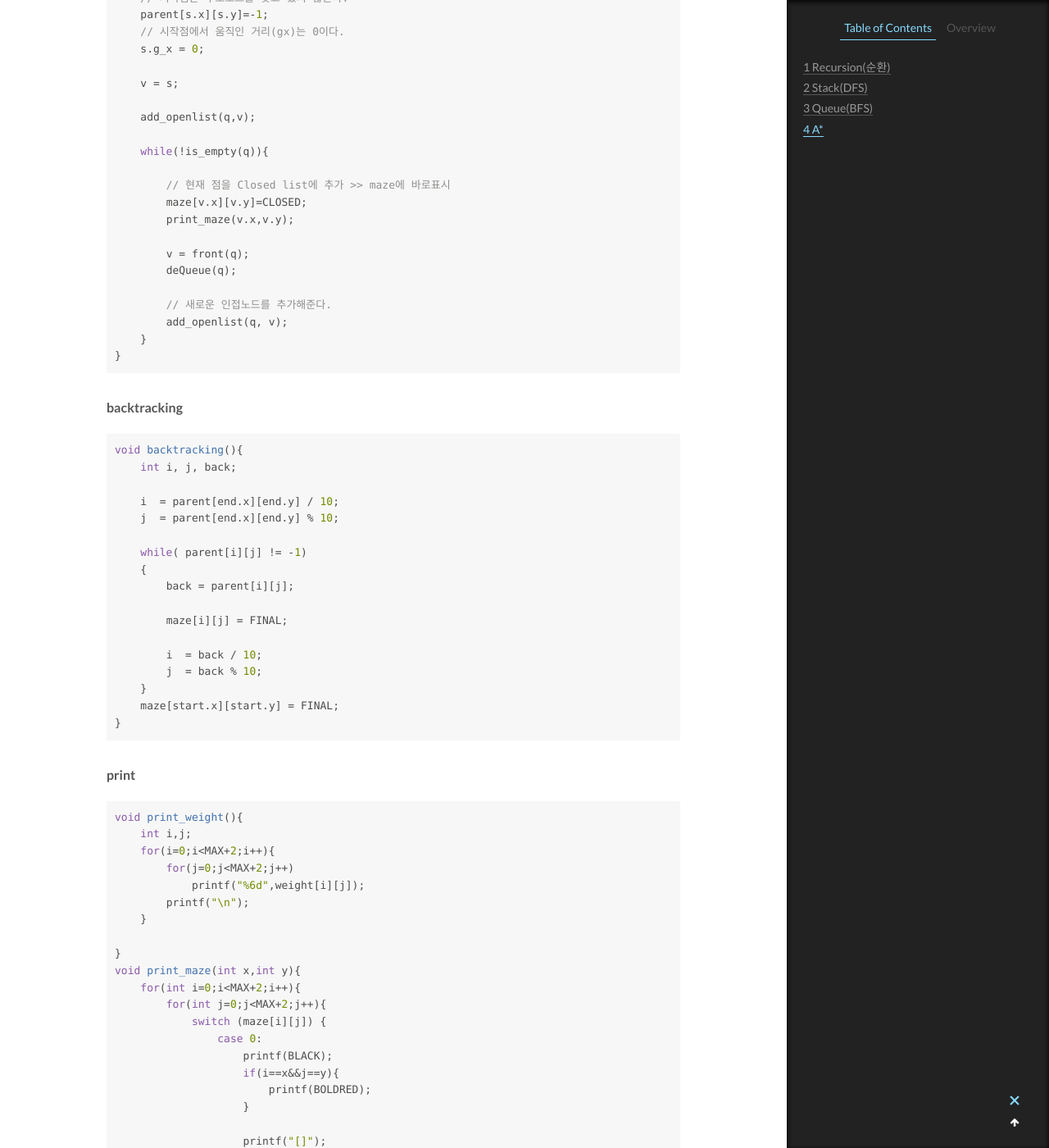
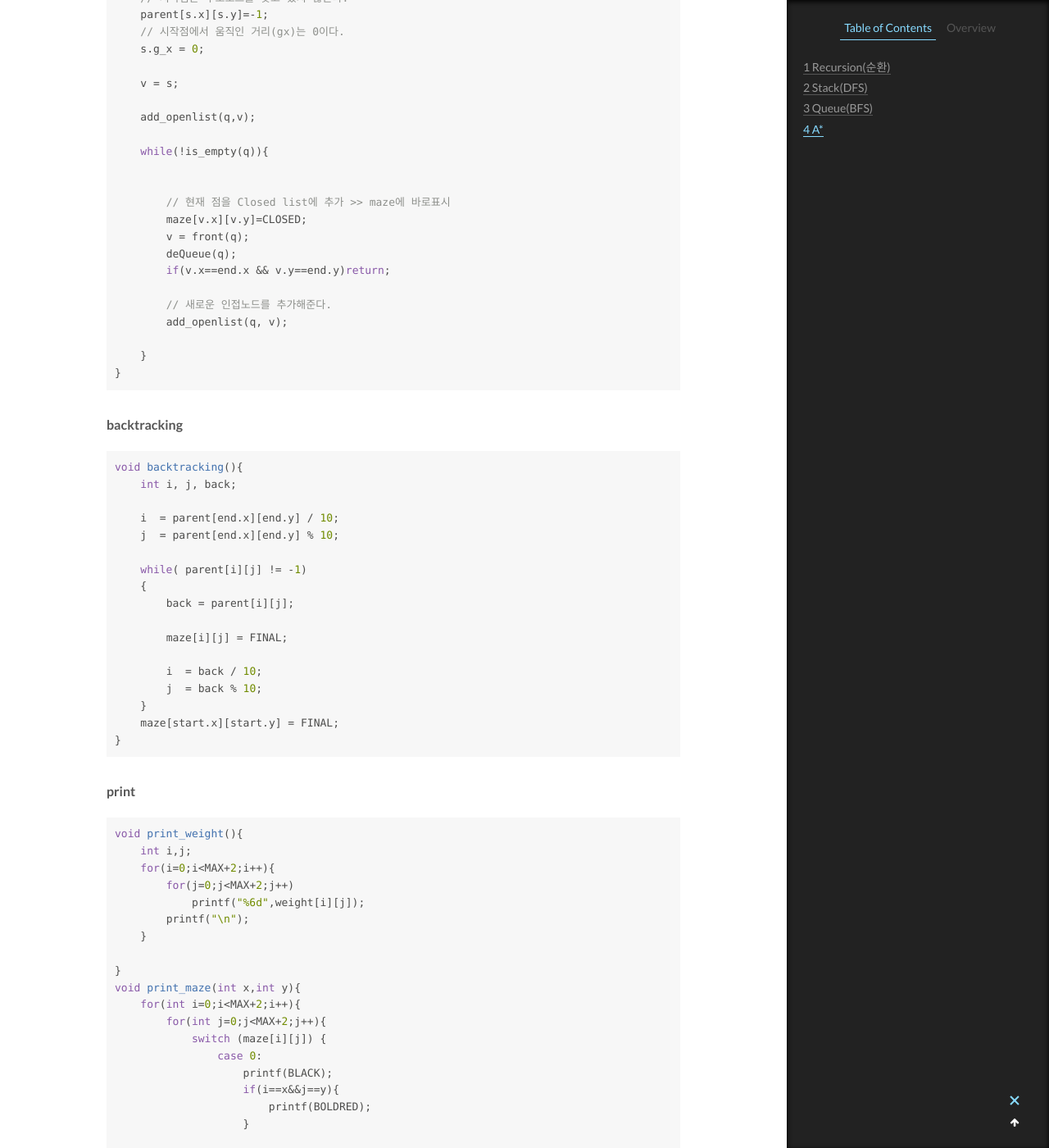
Before and after one commit to dh00023/dh00023.github.io, a Jekyll site: the page built from _posts/2018-05-19-algorithm-maze.md, in a window 1280 px wide and 1400 px high, scrolled down 20273 px. Shown: the whole window at 82% size. Built offline with Jekyll 4.4.1, drawn with Linux system fonts in a browser that asks for light colours; part of the change alters nothing that is shown; some of the changed text lies outside the part shown.

Commit message:
astar알고리즘 수정

````diff
--- a/_posts/2018-05-19-algorithm-maze.md
+++ b/_posts/2018-05-19-algorithm-maze.md
@@ -871,13 +871,12 @@ void enQueue(Queue * q,Vertex v){
 
     //우선순위큐
     // with insertion-sort, begin sorting process.
-    while( tq!= NULL)
-    {
+    while( tq!= NULL){
         key = weight[v.x][v.y];
 
         if( key < weight[tq->ver.x][tq->ver.y]){
-            tmp = q->rear->ver;
-            q->rear->ver = v;
+            tmp = tq->ver;
+            tq->ver = v;
             v  = tmp;
         }
         tq = tq->next;
@@ -886,6 +885,7 @@ void enQueue(Queue * q,Vertex v){
     q->rear->next= new;
     q->rear=new;
 }
+
 
 void deQueue(Queue * q){
     if(q->front==NULL){
@@ -984,15 +984,16 @@ void astar(Vertex s,Vertex e){
 
     while(!is_empty(q)){
 
+
         // 현재 점을 Closed list에 추가 >> maze에 바로표시
         maze[v.x][v.y]=CLOSED;
-        print_maze(v.x,v.y);
-
         v = front(q);
         deQueue(q);
+        if(v.x==end.x && v.y==end.y)return;
 
         // 새로운 인접노드를 추가해준다.
         add_openlist(q, v);
+
     }
 }
 ```
````
